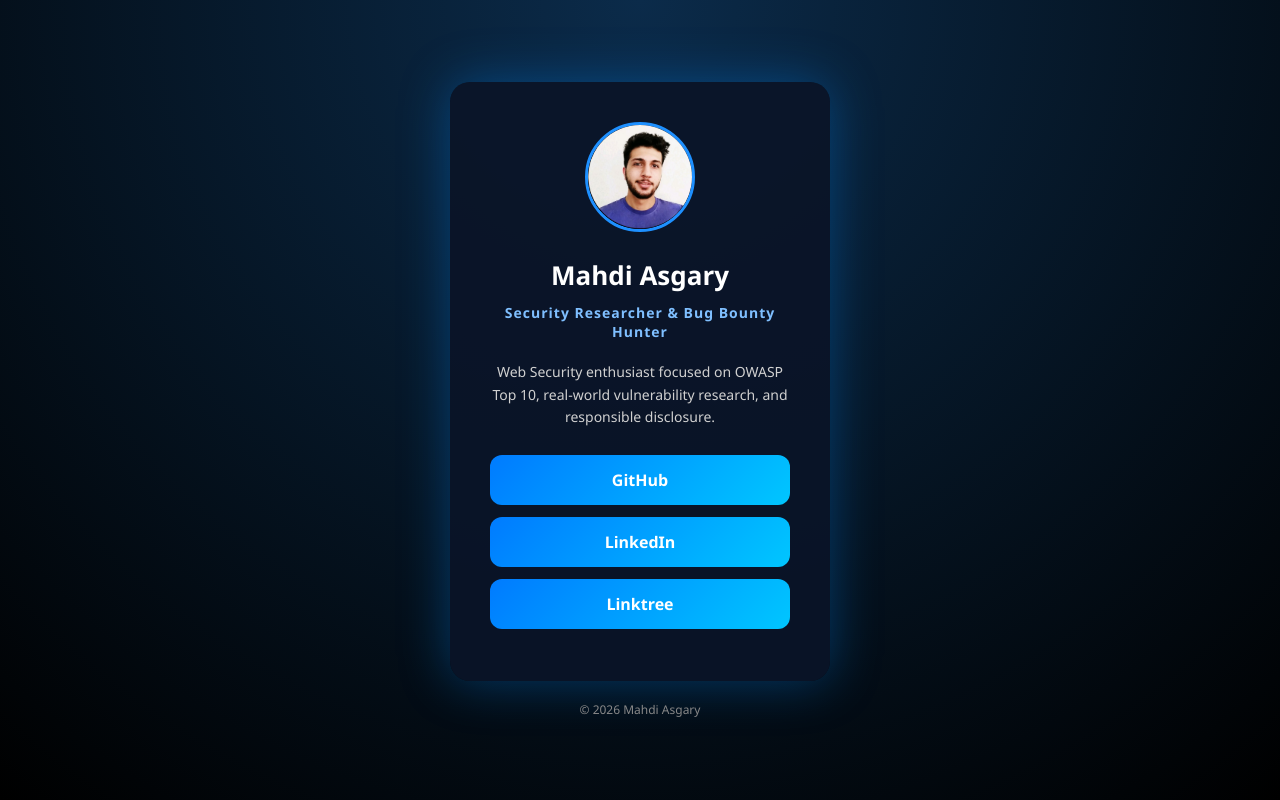
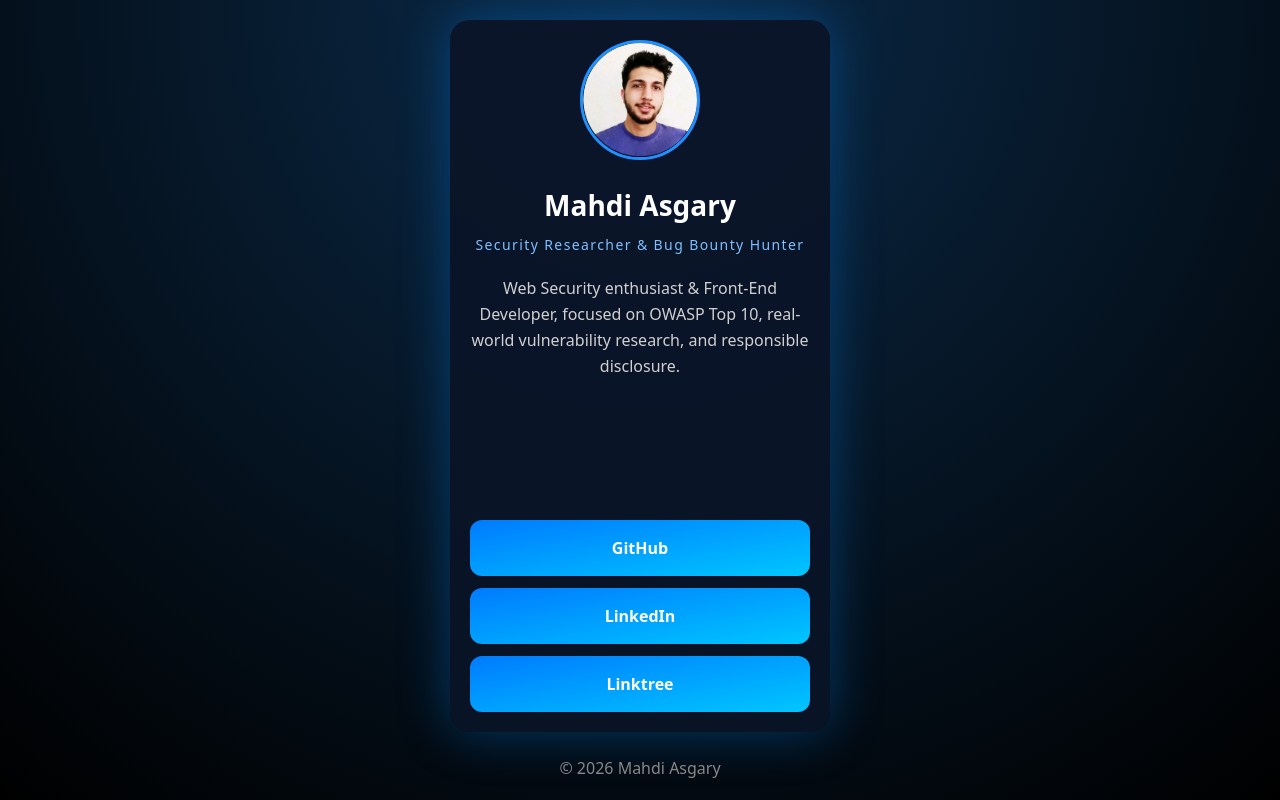
Before and after one commit to mahdiasgary/mahdiasgary.github.io, a plain HTML site: page index.html in a window 1280 px wide. Drawn offline with nearby package versions, Linux system fonts and the light colour scheme.

Commit message:
Update index.html

```diff
--- a/index.html
+++ b/index.html
@@ -15,33 +15,80 @@
     <meta property="og:type" content="website">
     <meta property="og:url" content="https://mahdiasgary.github.io">
 
-    <link rel="stylesheet" href="style.css">
+    <!-- Tailwind CDN -->
+    <script src="https://cdn.tailwindcss.com"></script>
 </head>
+
 <body>
-<div class="all">
+<div class="min-h-[100dvh] w-full text-white bg-[radial-gradient(circle_at_top,_#0b2b4a,_#000)]">
+  <div class="flex flex-col min-h-[100dvh] w-full justify-between items-center lg:p-5 p-16">
 
-    <div class="card">
-        <img src="profile.jpg" alt="Mahdi Asgary" class="avatar">
+    <!-- Card -->
+    <div class="bg-[rgba(10,20,40,0.92)]  rounded-[20px] shadow-[0_0_50px_rgba(0,140,255,0.35)]
+                w-full lg:max-w-[380px] flex flex-col justify-between gap-10 p-16 lg:p-5 flex-grow lg:mb-0 mb-16">
 
-        <h1>Mahdi Asgary</h1>
-        <h2>Security Researcher & Bug Bounty Hunter</h2>
+      <div>
+        <img src="profile.jpg"
+             alt="Mahdi Asgary"
+             class="lg:w-[120px] lg:h-[120px] w-[300px] sm:h-[300px] mx-auto mb-6 rounded-full
+                    border-[3px] border-[#1e90ff]" />
 
-        <p>
-            Web Security enthusiast focused on OWASP Top 10, real-world vulnerability research,
-            and responsible disclosure.
-        </p>
+        <h1 class="text-[48px] lg:text-[28px] font-extrabold text-center">
+            Mahdi Asgary
+        </h1>
 
-        <div class="links">
-            <a href="https://github.com/mahdiasgary" target="_blank">GitHub</a>
-            <a href="https://linkedin.com/in/mahdi-asgary" target="_blank">LinkedIn</a>
-            <a href="https://linktr.ee/mahdiasgary" target="_blank">Linktree</a>
-        </div>
+        <h2 class="text-[30px] lg:text-[14px] tracking-widest text-[#7fbfff] mt-2 mb-5 text-center">
+            Security Researcher & Bug Bounty Hunter
+        </h2>
+
+<p class="text-[33px] lg:text-[16px] text-[#d0d0d0] leading-relaxed mb-7 text-center">
+    Web Security enthusiast & Front-End Developer, focused on OWASP Top 10,
+    real-world vulnerability research,
+    and responsible disclosure.
+</p>
+
+      </div>
+
+      <!-- Links -->
+      <div class="lg:space-y-3 space-y-6 text-[36px] lg:text-base">
+        <a href="https://github.com/mahdiasgary" target="_blank"
+           class="block py-12 lg:py-4 rounded-xl font-semibold
+                  bg-gradient-to-br from-[#007bff] to-[#00c6ff]
+                  transition duration-200
+                  hover:-translate-y-1
+                  hover:shadow-[0_0_18px_rgba(0,198,255,0.8)] text-center">
+            GitHub
+        </a>
+
+        <a href="https://linkedin.com/in/mahdi-asgary" target="_blank"
+           class="block py-12 lg:py-4 rounded-xl font-semibold
+                  bg-gradient-to-br from-[#007bff] to-[#00c6ff]
+                  transition duration-200
+                  hover:-translate-y-1
+                  hover:shadow-[0_0_18px_rgba(0,198,255,0.8)] text-center">
+            LinkedIn
+        </a>
+
+        <a href="https://linktr.ee/mahdiasgary" target="_blank"
+           class="block py-12 lg:py-4 rounded-xl font-semibold
+                  bg-gradient-to-br from-[#007bff] to-[#00c6ff]
+                  transition duration-200
+                  hover:-translate-y-1
+                  hover:shadow-[0_0_18px_rgba(0,198,255,0.8)] text-center">
+            Linktree
+        </a>
+      </div>
     </div>
 
-    <footer>
+    <!-- Footer -->
+    <div class="text-[20px] lg:text-base text-[#888] text-center mt-6">
         © 2026 Mahdi Asgary
-    </footer>
+    </div>
+  </div>
 </div>
 
+
 </body>
+
+
 </html>
```
